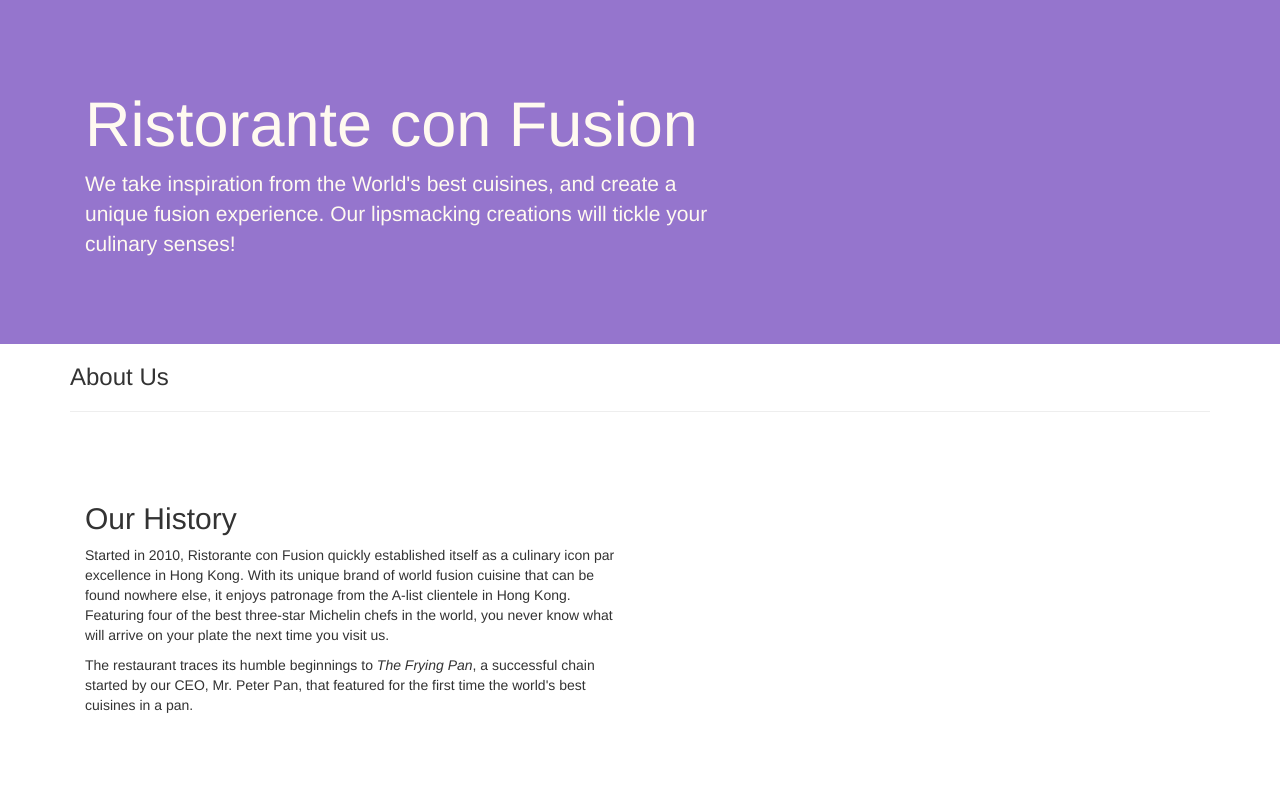
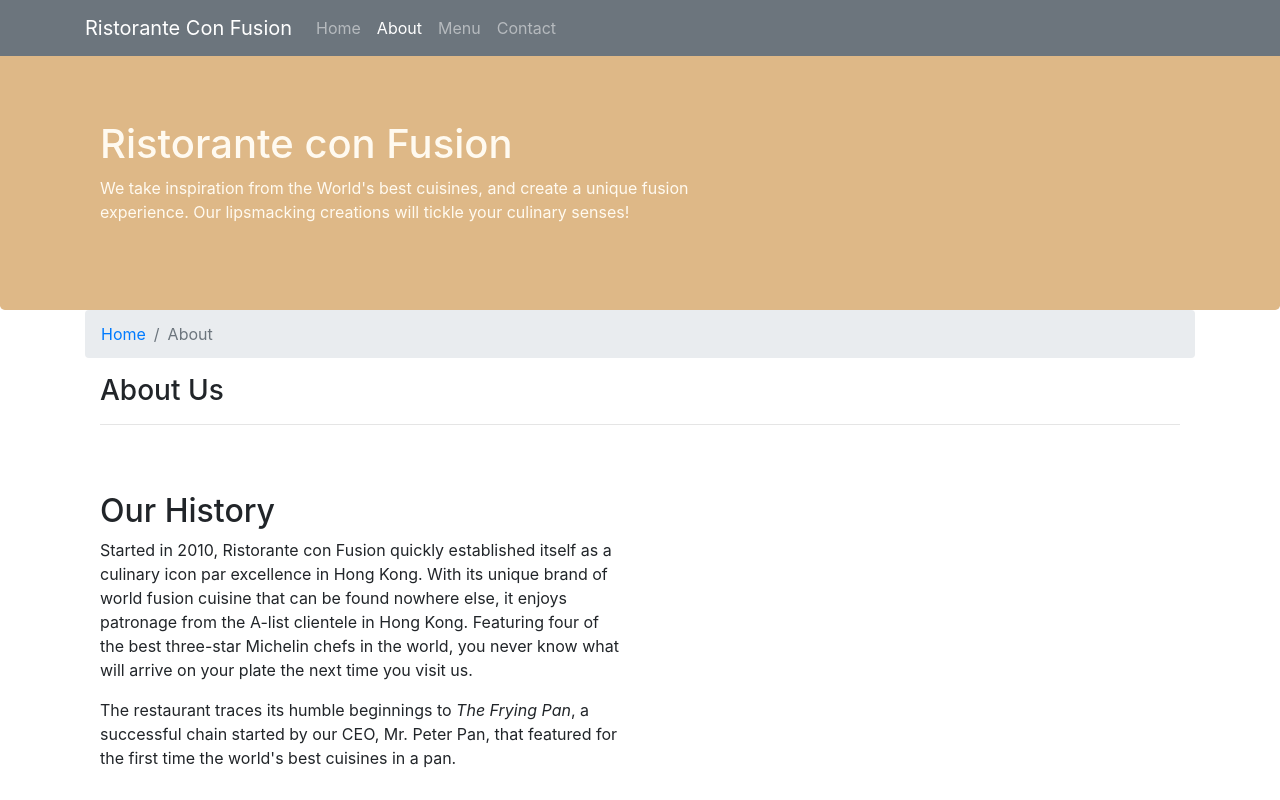
Before and after one commit to cherry247/Front-End-Web-UI-Frameworks-and-Tools-Bootstrap-4-, a plain HTML site: page week-1/Bootstrap4/conFusion/aboutus.html in a window 1280 px wide. Shown: the top 800 px of the page. Drawn offline with nearby package versions, Linux system fonts and the light colour scheme.

Commit message:
navbar and breadcrumbs

```diff
--- a/week-1/Bootstrap4/conFusion/aboutus.html
+++ b/week-1/Bootstrap4/conFusion/aboutus.html
@@ -15,7 +15,22 @@
 </head>
 
 <body>
-
+    <nav class='navbar navbar-dark navbar-expand-sm bg-secondary fixed-top'>
+        <div class='container'>
+            <button type='button' class='navbar-toggler' data-toggle='collapse' data-target='#NavBar'>
+                <span class='navbar-toggler-icon'></span>
+            </button>
+            <a class='navbar-brand ' href='./index.html'>Ristorante Con Fusion</a>
+            <div class='collapse navbar-collapse' id='NavBar'>
+                <ul class="navbar-nav mr-auto">
+                    <li class='nav-item'><a class='nav-link' href='./index.html'>Home</a></li>
+                    <li class='nav-item active'><a class='nav-link' href='#'>About</a></li>
+                    <li class='nav-item'><a class='nav-link' href='#'>Menu</a></li>
+                    <li class='nav-item'><a class='nav-link' href='#'>Contact</a></li>
+                </ul>
+            </div>
+        </div>
+    </nav>
     <header class="jumbotron">
         <div class="container">
             <div class="row row-header">
@@ -31,6 +46,10 @@
 
     <div class="container">
         <div class="row row-header align-items-center">
+            <ol class='col-12 breadcrumb'>
+                <li class='breadcrumb-item'><a href='./index.html'>Home</a></li>
+                <li class='breadcrumb-item active'>About</li>
+            </ol>
             <div class="col-12">
                <h3>About Us</h3>
                <hr>
@@ -70,7 +89,7 @@
                 <div class="col-4 offset-1 col-sm-2">
                     <h5>Links</h5>
                     <ul class="list-unstyled">
-                        <li><a href="#">Home</a></li>
+                        <li><a href="./index.html">Home</a></li>
                         <li><a href="#">About</a></li>
                         <li><a href="#">Menu</a></li>
                         <li><a href="#">Contact</a></li>
--- a/week-1/Bootstrap4/conFusion/css/style.css
+++ b/week-1/Bootstrap4/conFusion/css/style.css
@@ -10,14 +10,14 @@
     min-height:400px;
 }
 .footer{
-    background-color:#D1C4E9;
+    background-color:bisque;
     margin:0px auto;
     padding:20px 0px 20px 0px;
 }
 .jumbotron{
     padding: 70px 30px 70px 30px;
     margin:0px auto;
-    background:#9575CD;
+    background: burlywood;
     color:floralwhite;
 }
 .address{
@@ -25,3 +25,12 @@
     margin:0px;
     color:black;
 }
+body{
+    z-index:1;
+    padding: 50px 0px 0px 0px;
+}
+.navbar-dark
+{
+    background-color: chocolate;
+
+}
```
Also changed, not shown: week-1/Bootstrap4/conFusion/index.html (+16 -0 lines).
